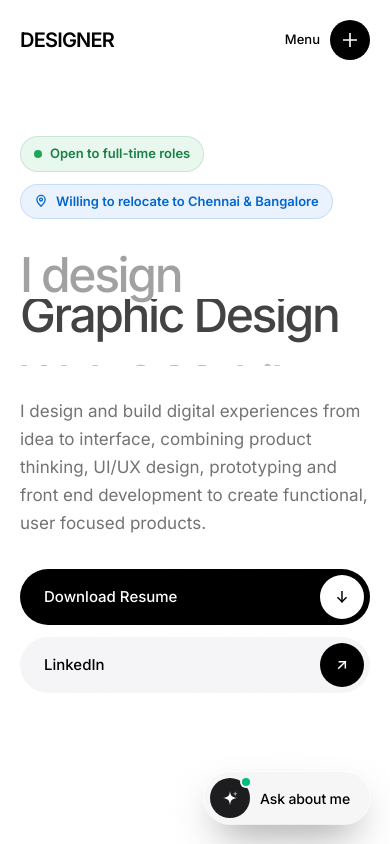
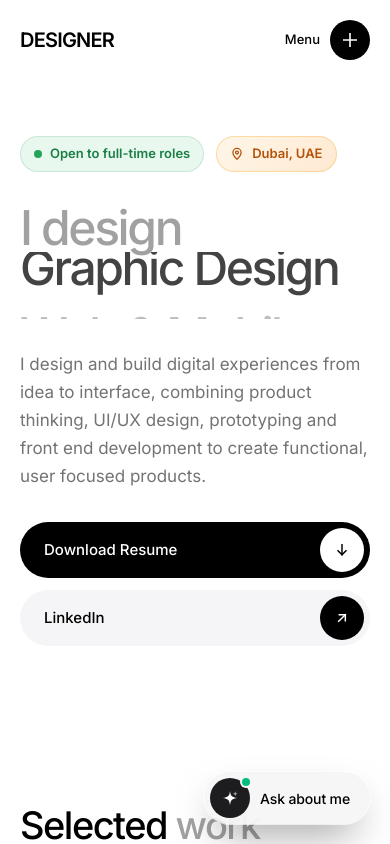
Before and after one commit to abdulnawfalm/portfolio-website, a Next.js app: page / in a window 390 px wide. Shown: the top 844 px of the page. Built offline with nearby package versions, Linux system fonts and the light colour scheme.

Commit message:
Dubai, UAE location badge and footer time; new UAE phone; remove Behance
Co-Authored-By: Claude Opus 5.5 <noreply@anthropic.com>
Claude-Session: https://claude.ai/code/session_012Gt6r9shSSEFMAuLwCnhPu

```diff
--- a/src/app/api/contact/route.ts
+++ b/src/app/api/contact/route.ts
@@ -100,7 +100,7 @@ export async function POST(request: Request) {
     });
 
     const subject = `Portfolio enquiry from ${name}${company ? `, ${company}` : ""}`;
-    const received = new Date().toLocaleString("en-GB", { timeZone: "Asia/Kolkata", dateStyle: "medium", timeStyle: "short" });
+    const received = new Date().toLocaleString("en-GB", { timeZone: "Asia/Dubai", dateStyle: "medium", timeStyle: "short" });
 
     await transporter.sendMail({
       from: { name: "Portfolio contact form", address: user },
@@ -111,7 +111,7 @@ export async function POST(request: Request) {
         `Name: ${name}`,
         `Email: ${email}`,
         ...(company ? [`Company: ${company}`] : []),
-        `Received: ${received} (India time)`,
+        `Received: ${received} (Dubai time)`,
         "",
         message,
       ].join("\n"),
@@ -119,7 +119,7 @@ export async function POST(request: Request) {
         <div style="font-family:Inter,Arial,sans-serif;font-size:15px;line-height:1.6;color:#111">
           <p style="margin:0 0 4px"><strong>${escapeHtml(name)}</strong> &lt;${escapeHtml(email)}&gt;</p>
           ${company ? `<p style="margin:0 0 4px;color:#555">${escapeHtml(company)}</p>` : ""}
-          <p style="margin:0 0 16px;color:#999;font-size:13px">${escapeHtml(received)} (India time)</p>
+          <p style="margin:0 0 16px;color:#999;font-size:13px">${escapeHtml(received)} (Dubai time)</p>
           <p style="margin:0;white-space:pre-wrap">${escapeHtml(message)}</p>
         </div>`,
     });
--- a/src/app/components/ContactForm.tsx
+++ b/src/app/components/ContactForm.tsx
@@ -5,7 +5,7 @@ import { useState } from "react";
 /* ── Edit these ─────────────────────────────────────────── */
 const EMAIL = "abdulnawfal11011@gmail.com"; // ← your email
 const AVAILABILITY = "Open to full-time roles"; // e.g. "Open to full-time & contract roles"
-const PHONE = "+91 81221 29168";
+const PHONE = "+971 56 626 5174";
 const RESPONSE_TIME = "Usually within 24 hours"; // how fast you reply
 
 /**
--- a/src/app/components/Footer.tsx
+++ b/src/app/components/Footer.tsx
@@ -6,8 +6,8 @@ import { useEffect, useState } from "react";
 const EMAIL = "abdulnawfal11011@gmail.com"; // ← your email
 const NAME = "Abdul Nawfal";
 const WORDMARK = "DESIGNER"; // big word at the bottom — matches your header logo
-const LOCATION = "Chennai, India";
-const TIME_ZONE = "Asia/Kolkata";
+const LOCATION = "Dubai, UAE";
+const TIME_ZONE = "Asia/Dubai";
 
 /** Opens a new Gmail message addressed to you, in a new tab */
 const GMAIL_URL = `https://mail.google.com/mail/?view=cm&fs=1&to=${encodeURIComponent(EMAIL)}&su=${encodeURIComponent("Hello Abdul")}`;
@@ -22,7 +22,6 @@ const QUICK_LINKS = [
 const SOCIALS = [
   { label: "LinkedIn", href: "https://www.linkedin.com/in/abdulnawfal/" },
   { label: "GitHub", href: "https://github.com/abdulnawfalm" },
-  { label: "Behance", href: "https://www.behance.net/AbdulNawfal" },
 ];
 /* ───────────────────────────────────────────────────────── */
 
@@ -55,7 +54,7 @@ function ArrowUp({ className = "" }: { className?: string }) {
   );
 }
 
-/** Live Chennai time (IST), updated every 20 seconds (shown after the page loads to avoid a mismatch) */
+/** Live Dubai time (GST), updated every 20 seconds (shown after the page loads to avoid a mismatch) */
 function LocalTime() {
   const [time, setTime] = useState<string | null>(null);
 
@@ -73,7 +72,7 @@ function LocalTime() {
         <span className="absolute inline-flex h-full w-full rounded-full bg-emerald-500 opacity-60 motion-safe:animate-ping" />
         <span className="relative inline-flex h-2 w-2 rounded-full bg-emerald-500" />
       </span>
-      {time ?? "--:--"} Chennai time (IST)
+      {time ?? "--:--"} Dubai time (GST)
     </span>
   );
 }
--- a/src/app/components/Header.tsx
+++ b/src/app/components/Header.tsx
@@ -200,7 +200,7 @@ export default function Header() {
 
         <div className="mt-auto flex items-center justify-between pt-10 text-[13px] font-medium text-neutral-500">
           <span>© {new Date().getFullYear()} Abdul Nawfal</span>
-          <span>Chennai, India</span>
+          <span>Dubai, UAE</span>
         </div>
       </div>
     </header>
--- a/src/app/components/Hero.tsx
+++ b/src/app/components/Hero.tsx
@@ -19,7 +19,7 @@ const SKILLS = [
 const ROTATE_EVERY_MS = 2200;
 
 const AVAILABILITY = "Open to full-time roles";
-const RELOCATE = "Willing to relocate to Chennai & Bangalore";
+const LOCATION = "Dubai, UAE";
 const INTRO =
   "I design and build digital experiences from idea to interface, combining product thinking, UI/UX design, prototyping and front end development to create functional, user focused products.";
 /* ───────────────────────────────────────────────────────── */
@@ -187,13 +187,13 @@ export default function Hero() {
             </span>
             {AVAILABILITY}
           </p>
-          {/* Light blue: willing to relocate */}
-          <p className="inline-flex items-center gap-2 rounded-full bg-[#EAF2FE] px-3.5 py-2 text-[13px] font-semibold text-[#0066CC] ring-1 ring-inset ring-[#0066CC]/15 md:text-[14px]">
+          {/* Warm sand: location */}
+          <p className="inline-flex items-center gap-2 rounded-full bg-[linear-gradient(135deg,#FFF6E8_0%,#FFE9D2_100%)] px-3.5 py-2 text-[13px] font-semibold text-[#B45309] ring-1 ring-inset ring-[#F59E0B]/30 md:text-[14px]">
             <svg viewBox="0 0 24 24" fill="none" stroke="currentColor" strokeWidth={2.2} strokeLinecap="round" strokeLinejoin="round" className="h-3.5 w-3.5" aria-hidden="true">
               <path d="M12 21s-7-6.2-7-11.5A7 7 0 0 1 19 9.5C19 14.8 12 21 12 21Z" />
               <circle cx="12" cy="9.5" r="2.5" />
             </svg>
-            {RELOCATE}
+            {LOCATION}
           </p>
         </div>
 
--- a/src/lib/chat-answers.ts
+++ b/src/lib/chat-answers.ts
@@ -32,7 +32,7 @@ export const ANSWERS: Answer[] = [
   {
     match: ["relocate", "relocation", "relocating", "move", "moving", "shift", "dubai", "uae", "emirates", "abroad", "overseas", "visa", "sponsor", "onsite", "on-site", "bangalore", "bengaluru", "india", "chennai"],
     text:
-      "Willing to relocate to Chennai & Bangalore, and ready to join on-site.",
+      "Based in Dubai, UAE, and ready to join on-site.",
   },
   {
     match: ["experience", "experienced", "years", "year", "yrs", "how long", "senior", "junior", "level", "background", "career", "worked"],
@@ -70,7 +70,7 @@ export const ANSWERS: Answer[] = [
   {
     match: ["location", "located", "based", "where", "live", "city", "country", "chennai", "india", "timezone", "time zone"],
     text:
-      "Willing to relocate to Chennai & Bangalore, and ready to join on-site.",
+      "Based in Dubai, UAE, and ready to join on-site.",
   },
 ];
 
@@ -83,7 +83,7 @@ ANSWERS.push(
   {
     match: ["who", "about", "tell me", "introduce", "yourself", "himself", "bio"],
     text:
-      "Abdul Nawfal is a UI/UX and Product Designer with 2.5 years of experience and 20+ projects shipped. He designs interfaces and builds them in React and Next.js, and he's open to full-time roles in Chennai & Bangalore.",
+      "Abdul Nawfal is a UI/UX and Product Designer based in Dubai, UAE, with 2.5 years of experience and 20+ projects shipped. He designs interfaces and builds them in React and Next.js, and he's open to full-time roles in the UAE.",
     links: [{ label: "See the work", href: "/#work" }],
   },
 );
```
